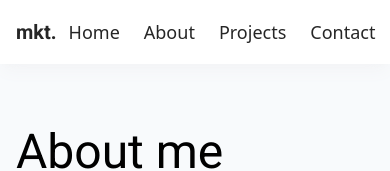
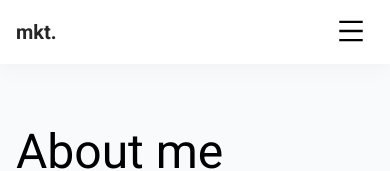
Before and after one commit to THEmKidde/mkidde-dev, a Next.js app: page /about in a window 390 px wide. Shown: the top 171 px of the page. Built offline with nearby package versions, Linux system fonts and the light colour scheme.

Commit message:
added burger menu for mobile use

```diff
--- a/components/Navbar.tsx
+++ b/components/Navbar.tsx
@@ -1,30 +1,32 @@
-import Container from "./Container"
+import Container from './Container'
+import { AiOutlineMenu, AiOutlineClose } from 'react-icons/ai'
+import { useState } from 'react'
 
 export default function Navbar({ page }) {
+    const [menuToggle, setMenuToggle] = useState(false)
     return (
         <>
             <div className="fixed top-0 w-full z-20 bg-white shadow-lg shadow-gray-100">
                 <Container className="flex justify-between h-16">
                     <h1 className="self-center text-xl font-semibold text-neutral-800 select-none">mkt.</h1>
-                    <div className="self-center">
-                        {page == "home" ?
-                            <a className="mx-3 text-lg font-medium text-neutral-800 select-none hover:text-cyan-500 duration-100 cursor-pointer">Home</a>
-                            : <a className="mx-3 text-lg font-medium text-neutral-800 select-none hover:text-cyan-500 duration-100" href="/">Home</a>
-                        }
-                        {page == "about" ?
-                            <a className="mx-3 text-lg font-medium text-neutral-800 select-none hover:text-cyan-500 duration-100 cursor-pointer">About</a>
-                            : <a className="mx-3 text-lg font-medium text-neutral-800 select-none hover:text-cyan-500 duration-100" href="/about">About</a>
-                        }
-                        {page == "projects" ?
-                            <a className="mx-3 text-lg font-medium text-neutral-800 select-none hover:text-cyan-500 duration-100 cursor-pointer">Projects</a>
-                            : <a className="mx-3 text-lg font-medium text-neutral-800 select-none hover:text-cyan-500 duration-100" href="/projects">Projects</a>
-                        }
-                        {page == "contact" ?
-                            <a className="mx-3 text-lg font-medium text-neutral-800 select-none hover:text-cyan-500 duration-100 cursor-pointer">Contact</a>
-                            : <a className="mx-3 text-lg font-medium text-neutral-800 select-none hover:text-cyan-500 duration-100" href="/contact">Contact</a>
-                        }
+                    <div className="block sm:hidden">
+                        <AiOutlineMenu className={"text-3xl select-none mr-2 " + (menuToggle ? "hidden" : "block")} onClick={()=>{setMenuToggle(true)}}/>
+                        <AiOutlineClose className={"text-3xl select-none mr-2 " + (menuToggle ? "block" : "hidden")} onClick={()=>{setMenuToggle(false)}}/>
+                    </div>
+                    <div className="self-center hidden sm:flex decoration-2 decoration-cyan-500 underline-offset-2">
+                        <a href="/" className={"mx-3 text-lg font-medium text-neutral-800 select-none hover:text-cyan-500 duration-100 " + (page == "home" ? "pointer-events-none underline":"")}>Home</a>
+                        <a href="/about" className={"mx-3 text-lg font-medium text-neutral-800 select-none hover:text-cyan-500 duration-100 " + (page == "about" ? "pointer-events-none underline":"")}>About</a>
+                        <a href="/projects" className={"mx-3 text-lg font-medium text-neutral-800 select-none hover:text-cyan-500 duration-100 " + (page == "projects" ? "pointer-events-none underline":"")}>Projects</a>
+                        <a href="/contact" className={"mx-3 text-lg font-medium text-neutral-800 select-none hover:text-cyan-500 duration-100 " + (page == "contact" ? "pointer-events-none underline":"")}>Contact</a>
                     </div>
                 </Container>
+                <div className={"fixed top-0 left-0 w-full bg-neutral-700 bg-opacity-30 mt-16 flex flex-col justify-center items-center overflow-scroll md:hidden decoration-2 decoration-cyan-500 underline-offset-2 " + (menuToggle ? "block" : "hidden")}>
+                    <a href="/" className={"w-full py-1 bg-slate-50 border-y border-slate-100 text-lg font-semibold text-center " + (page == "home" ? "pointer-events-none underline":"")}>Home</a>
+                    <a href="/about" className={"w-full py-1 bg-slate-50 border-y border-slate-100 text-lg font-semibold text-center " + (page == "about" ? "pointer-events-none cunderline":"")}>About</a>
+                    <a href="/projects" className={"w-full py-1 bg-slate-50 border-y border-slate-100 text-lg font-semibold text-center " + (page == "projects" ? "pointer-events-none underline":"")}>Projects</a>
+                    <a href="/contact" className={"w-full py-1 bg-slate-50 border-y border-slate-100 text-lg font-semibold text-center " + (page == "contact" ? "pointer-events-none underline":"")}>Contact</a>
+                    <div className="h-screen" />
+                </div>
             </div>
         </>
     )
```
